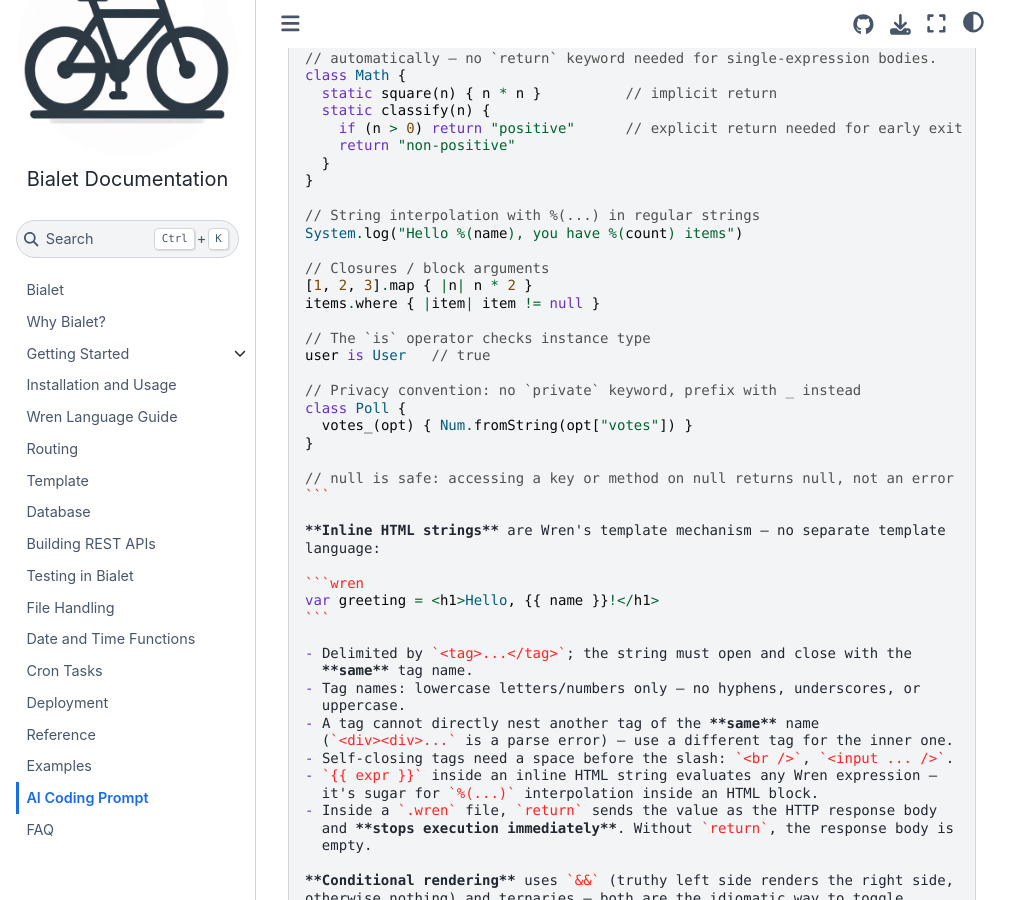
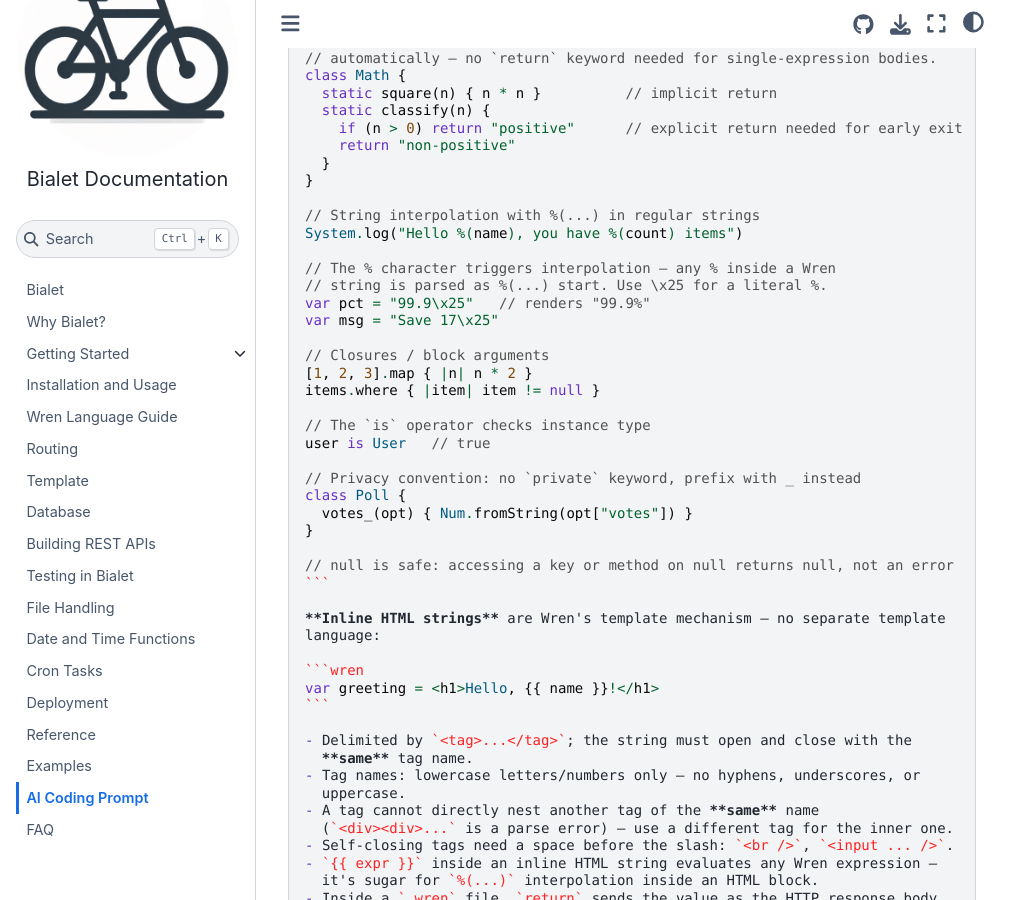
Before and after one commit to bialet/bialet, a Sphinx documentation site: the page built from docs/ai-prompt.md, in a window 1280 px wide and 900 px high, scrolled down 1891 px. Shown: the whole window, without its empty margins (0-1031 px from the left). Built offline with Sphinx 7.4.7 and the Sphinx Book theme 1.1.4, drawn with Linux system fonts in a browser that asks for light colours; the version number could not be read and is left out.

Commit message:
docs: add CSS Grid landing page showcase with Wren template patterns

```diff
--- a/docs/BIALET_PROMPT.md
+++ b/docs/BIALET_PROMPT.md
@@ -92,6 +92,11 @@
 
 // String interpolation with %(...) in regular strings
 System.log("Hello %(name), you have %(count) items")
+
+// The % character triggers interpolation — any % inside a Wren
+// string is parsed as %(...) start. Use \x25 for a literal %.
+var pct = "99.9\x25"   // renders "99.9%"
+var msg = "Save 17\x25"
 
 // Closures / block arguments
 [1, 2, 3].map { |n| n * 2 }
--- a/docs/examples/index.html
+++ b/docs/examples/index.html
@@ -30,6 +30,7 @@
       <li><a href="./external-imports">External imports</a></li>
       <li><a href="./markdown">Markdown</a></li>
       <li><a href="./sorting">Query with ORDER BY</a></li>
+      <li><a href="./landing">CSS Grid Landing Page</a></li>
     </ul>
     <footer>
       Made with <a href="https://bialet.dev">Bialet</a>.
```
Also changed, not shown: 2 other files.
